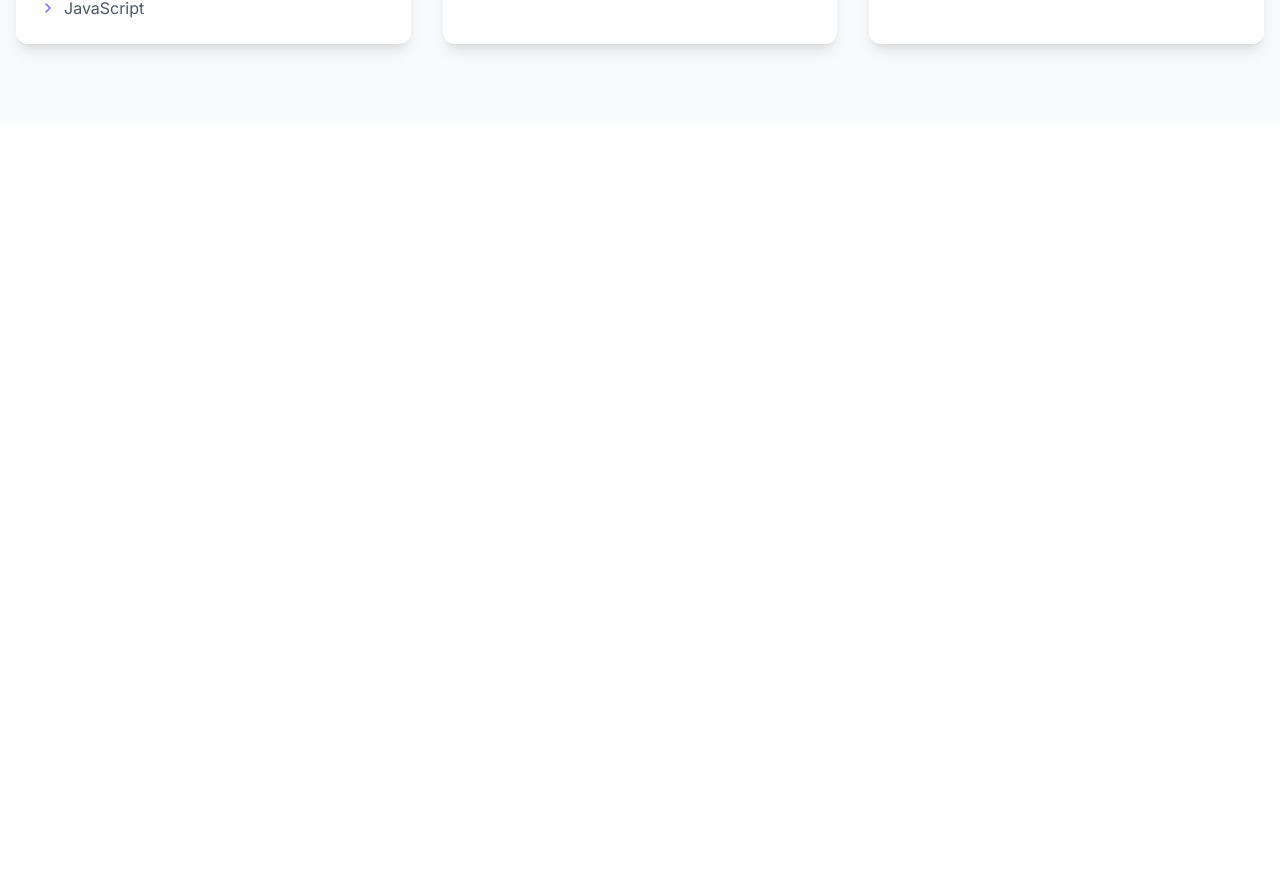
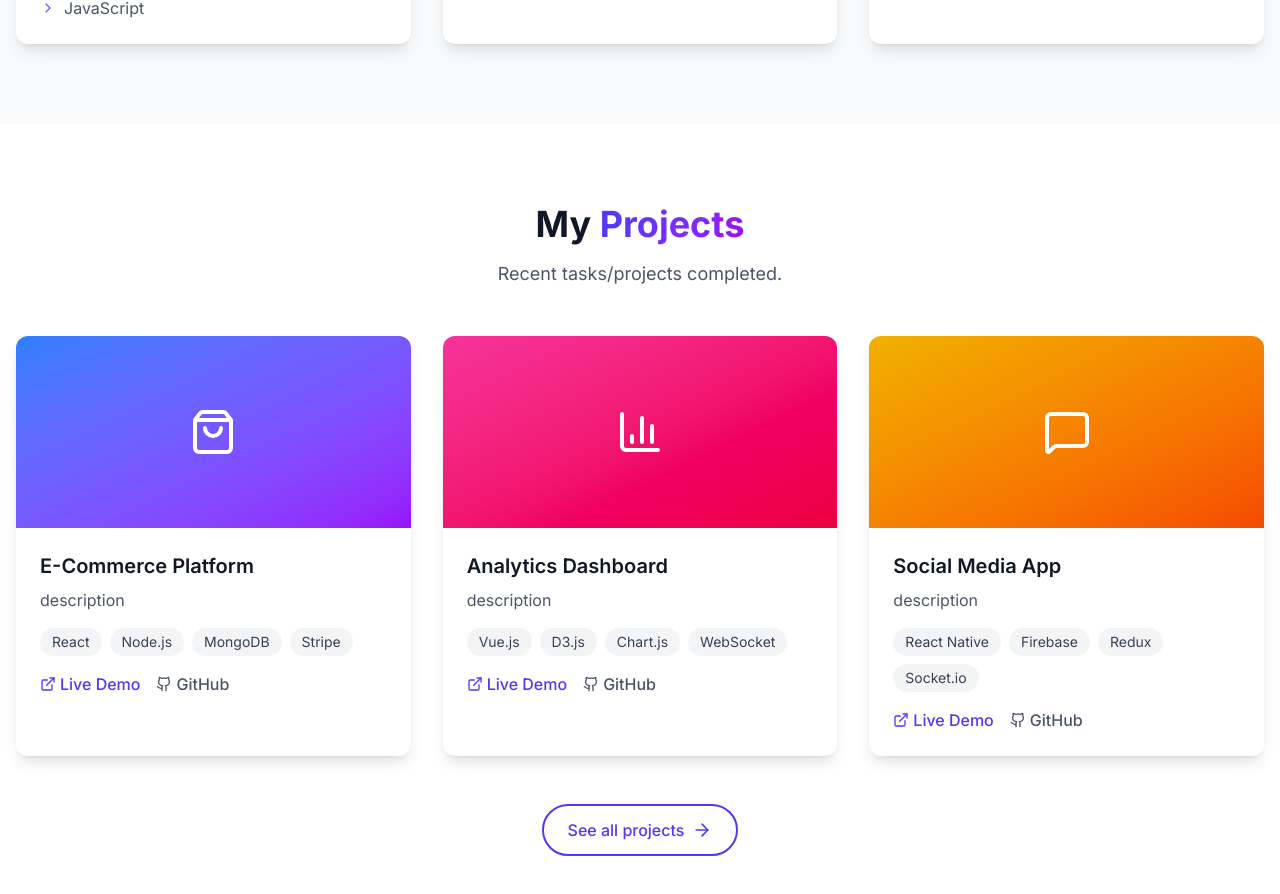
Before and after one commit to TamarCoder/portfolio, a Next.js app: page / in a window 1280 px wide. Shown: the part 1260-2154 px from the top of the page. Before the commit the page ends 1384 px from the top, so only its background shows below. Built offline with nearby package versions, Linux system fonts and the light colour scheme.

Commit message:
feat: finished projects components

```diff
--- a/app/components/Application/Aplication.tsx
+++ b/app/components/Application/Aplication.tsx
@@ -3,6 +3,7 @@ import { useEffect, useState } from "react";
 import Navigation from "../Navigation/Navigation";
 import HeroSection from "../HeroComponent /Hero";
 import SkillsSection from "../Skills/Skils";
+import ProjectsSection from "../Projects/ProjectsSection";
 
 
 
@@ -35,6 +36,7 @@ const Application = () => {
           <Navigation theme={theme} toggleTheme={toggleTheme} />
           <HeroSection/>
           <SkillsSection/>
+          <ProjectsSection/>
         </div>
       )
 
--- /dev/null
+++ b/app/components/Projects/ProjectsSection.tsx
@@ -0,0 +1,119 @@
+import {
+  ArrowRight,
+  BarChart3,
+  ExternalLink,
+  Github,
+  MessageSquare,
+  ShoppingBag,
+} from "lucide-react";
+
+const ProjectsSection = () => {
+  const projects = [
+    {
+      icon: <ShoppingBag className="w-12 h-12" />,
+      title: "E-Commerce Platform",
+      description:
+        "description",
+      technologies: ["React", "Node.js", "MongoDB", "Stripe"],
+      gradient: "from-blue-500 to-purple-600",
+      demoLink: "#",
+      githubLink: "#",
+    },
+    {
+      icon: <BarChart3 className="w-12 h-12" />,
+      title: "Analytics Dashboard",
+      description:
+        " description",
+      technologies: ["Vue.js", "D3.js", "Chart.js", "WebSocket"],
+      gradient: "from-pink-500 to-rose-600",
+      demoLink: "#",
+      githubLink: "#",
+    },
+    {
+      icon: <MessageSquare className="w-12 h-12" />,
+      title: "Social Media App",
+      description:
+        "description",
+      technologies: ["React Native", "Firebase", "Redux", "Socket.io"],
+      gradient: "from-yellow-500 to-orange-600",
+      demoLink: "#",
+      githubLink: "#",
+    },
+  ];
+
+  return (
+    <section id="projects" className="py-20 px-4">
+      <div className="max-w-7xl mx-auto">
+        <div className="text-center mb-12">
+          <h2 className="text-4xl font-bold text-gray-900 dark:text-white mb-4">
+            My{" "}
+            <span className="text-transparent bg-clip-text bg-gradient-to-r from-indigo-600 to-purple-600">
+              Projects
+            </span>
+          </h2>
+          <p className="text-lg text-gray-600 dark:text-gray-400">
+            Recent tasks/projects completed.
+          </p>
+        </div>
+
+        <div className="grid md:grid-cols-2 lg:grid-cols-3 gap-8">
+          {projects.map((project, index) => (
+            <div
+              key={index}
+              className="bg-white dark:bg-gray-800 rounded-xl overflow-hidden shadow-lg hover:shadow-2xl transform hover:-translate-y-2 transition-all duration-300"
+            >
+              <div
+                className={`h-48 bg-gradient-to-br ${project.gradient} flex items-center justify-center text-white`}
+              >
+                {project.icon}
+              </div>
+              <div className="p-6">
+                <h3 className="text-xl font-semibold text-gray-900 dark:text-white mb-2">
+                  {project.title}
+                </h3>
+                <p className="text-gray-600 dark:text-gray-400 mb-4">
+                  {project.description}
+                </p>
+                <div className="flex flex-wrap gap-2 mb-4">
+                  {project.technologies.map((tech, techIndex) => (
+                    <span
+                      key={techIndex}
+                      className="px-3 py-1 bg-gray-100 dark:bg-gray-700 text-gray-700 dark:text-gray-300 text-sm rounded-full"
+                    >
+                      {tech}
+                    </span>
+                  ))}
+                </div>
+                <div className="flex space-x-4">
+                  <a
+                    href={project.demoLink}
+                    className="flex items-center text-indigo-600 dark:text-indigo-400 hover:text-indigo-700 dark:hover:text-indigo-300 font-medium"
+                  >
+                    <ExternalLink className="w-4 h-4 mr-1" />
+                    Live Demo
+                  </a>
+                  <a
+                    href={project.githubLink}
+                    className="flex items-center text-gray-600 dark:text-gray-400 hover:text-gray-800 dark:hover:text-gray-200 font-medium"
+                  >
+                    <Github className="w-4 h-4 mr-1" />
+                    GitHub
+                  </a>
+                </div>
+              </div>
+            </div>
+          ))}
+        </div>
+
+        <div className="text-center mt-12">
+          <button className="inline-flex items-center px-6 py-3 border-2 border-indigo-600 dark:border-indigo-400 text-indigo-600 dark:text-indigo-400 font-medium rounded-full hover:bg-indigo-600 hover:text-white dark:hover:bg-indigo-400 dark:hover:text-gray-900 transition-all duration-200">
+            See all projects
+            <ArrowRight className="ml-2 w-5 h-5" />
+          </button>
+        </div>
+      </div>
+    </section>
+  );
+};
+
+export default ProjectsSection;
```
